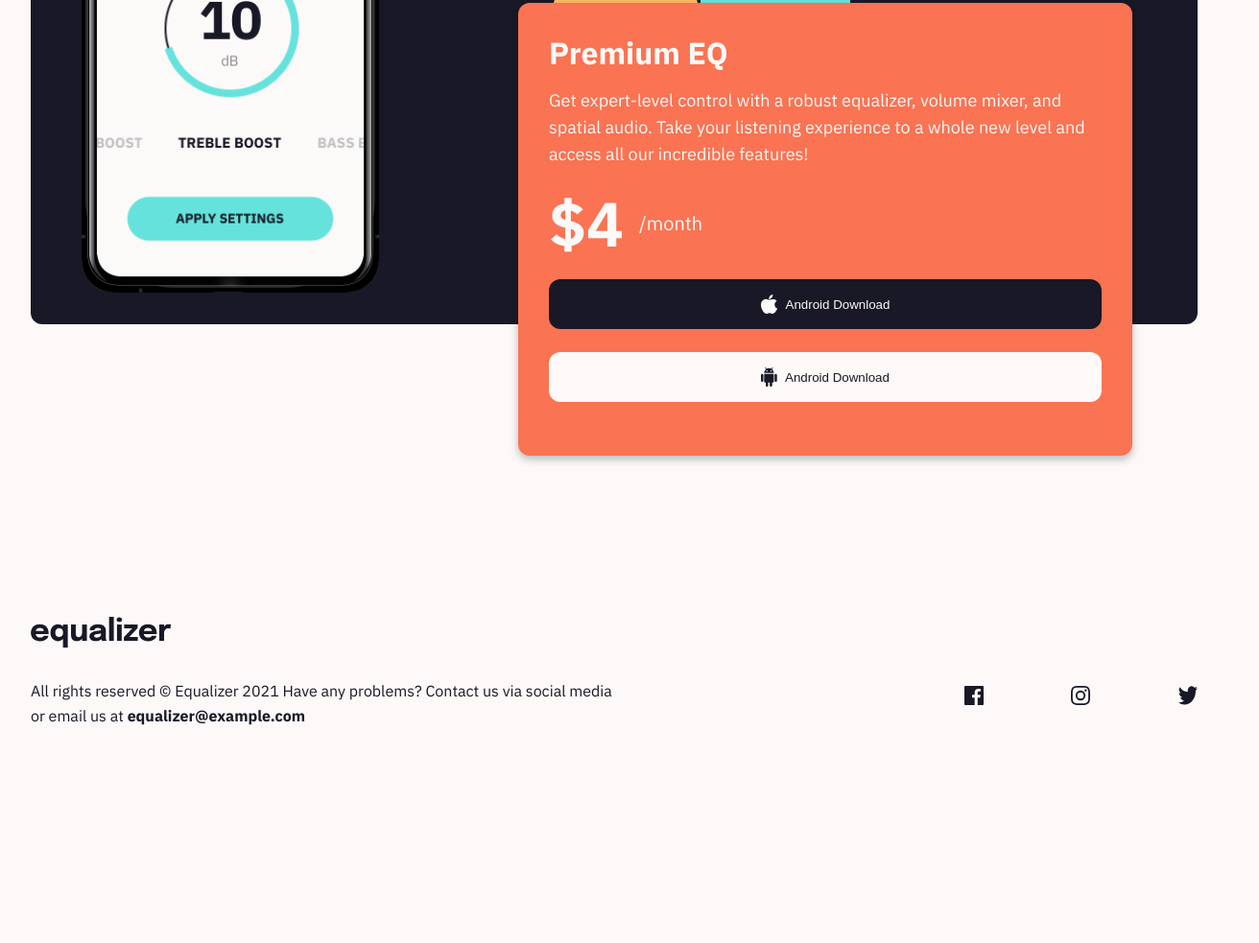
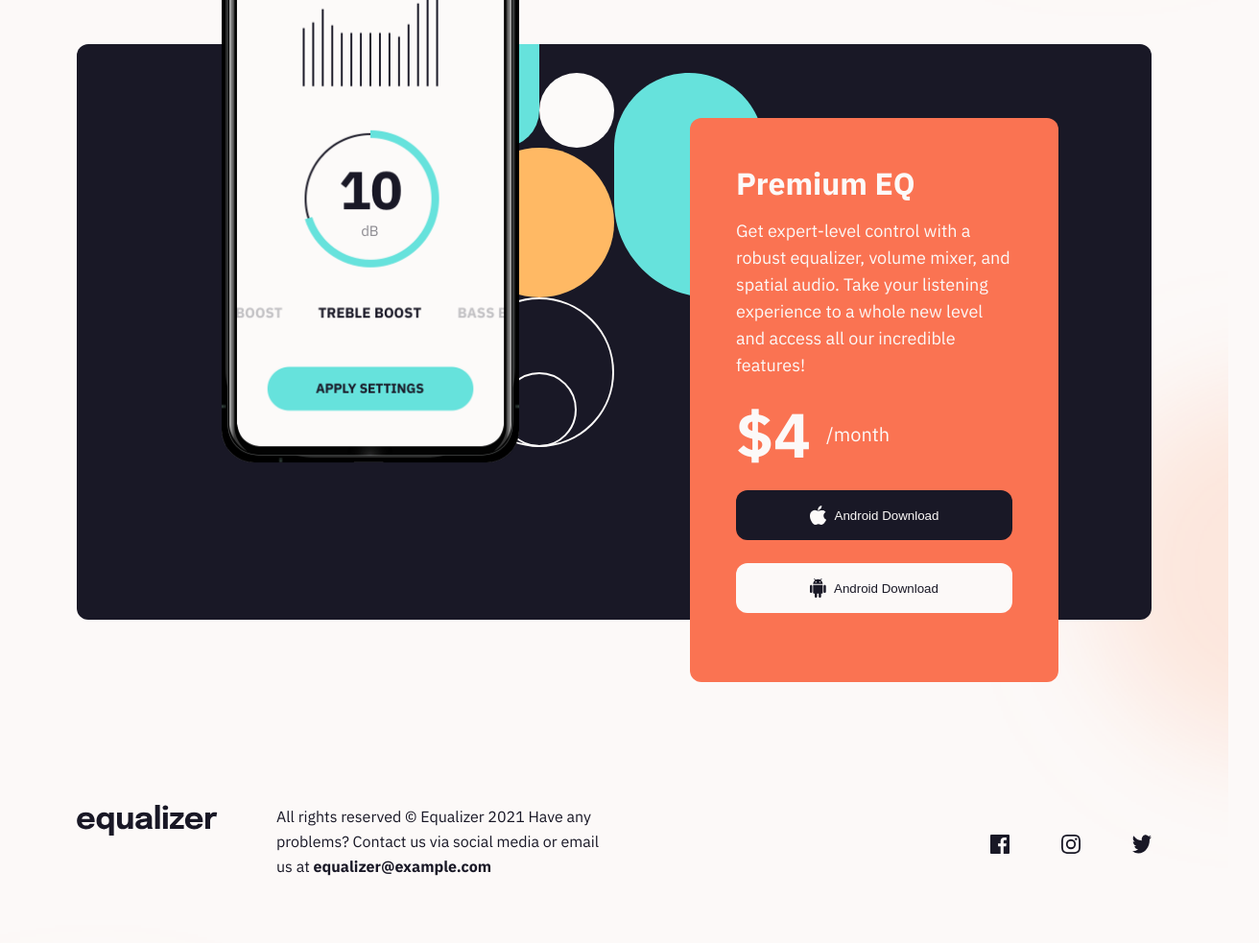
Before and after one commit to laynet/equalizer-landing-page, a website built with Parcel: page src/index.html in a window 1280 px wide. Shown: the part 834-1817 px from the top of the page at 96% size, 1312 px wide, since content can reach past the window. Before the commit the page ends 1689 px from the top, so only its background shows below. Built offline with nearby package versions, Linux system fonts and the light colour scheme.

Commit message:
what a mess lol

```diff
--- a/src/css/main.scss
+++ b/src/css/main.scss
@@ -3,6 +3,7 @@
 $font-family: 'IBM Plex Sans', sans-serif;
 
 $tablet: 760px;
+$desktop: 1100px;
 
 $blue: hsla(177, 68%, 64%, 1);
 $orange: hsla(12, 94%, 65%, 1);
@@ -51,7 +52,19 @@ body {
   // grid-template-rows: min-content 1fr;
 
   overflow-x: hidden;
+
+  @media (min-width: $desktop) {
+    background-image: url('../assets/bg-main-desktop.png');
+    // background-position: right -10rem top -18rem;
+    background-position: left -15rem top -18rem;
+  }
 }
+
+// main {
+//   @media (min-width: $desktop) {
+//     padding: 3rem;
+//   }
+// }
 
 /* make images easier to work with */
 img,
@@ -105,7 +118,7 @@ picutre {
 
   &:hover,
   &:active {
-    background-color: $orange;
+    background-color: $gold;
   }
 }
 
@@ -114,6 +127,9 @@ picutre {
 .card-wrapper {
   @media (min-width: $tablet) {
     padding: 2rem;
+  }
+  @media (min-width: $desktop) {
+    padding: 5rem;
   }
 }
 .card {
@@ -134,6 +150,13 @@ picutre {
     width: 50%;
     top: -367px;
     right: 100px;
+    filter: none;
+  }
+  @media (min-width: $desktop) {
+    width: 30%;
+    top: -603px;
+    right: 177px;
+    padding: 3rem;
   }
 
   h2 {
@@ -173,6 +196,10 @@ picutre {
   @media (min-width: $tablet) {
     background-position: 60% -3rem;
   }
+  @media (min-width: $desktop) {
+    background-position: 50% -3rem;
+    height: 600px;
+  }
 }
 
 .hero {
@@ -187,6 +214,12 @@ picutre {
     background-image: url('../assets/bg-main-tablet.png');
     background-position: right -10rem top -18rem;
     height: 80vh;
+  }
+
+  @media (min-width: $desktop) {
+    background-image: none;
+    padding: 5rem;
+    height: 100vh;
   }
 }
 
@@ -207,6 +240,10 @@ picutre {
     top: -2rem;
     right: -2rem;
     width: 275px;
+  }
+
+  @media (min-width: $desktop) {
+    right: 0;
   }
 }
 
@@ -229,6 +266,12 @@ picutre {
       font-size: 64px;
       line-height: 64px;
       letter-spacing: -0.73px;
+    }
+    @media (min-width: $desktop) {
+      width: 75%;
+      // font-size: 64px;
+      // line-height: 64px;
+      // letter-spacing: -0.73px;
     }
   }
 
@@ -257,6 +300,10 @@ picutre {
     top: 32%;
     left: 240px;
   }
+  @media (min-width: $desktop) {
+    top: 26%;
+    left: 386px;
+  }
 }
 
 .footer {
@@ -270,13 +317,26 @@ picutre {
     justify-content: space-between;
     align-items: center;
   }
+  @media (min-width: $desktop) {
+    padding: 5rem;
+    // justify-content: space-between;
+    align-items: flex-start;
+    margin-top: 2rem;
+  }
 
   .footer-content {
     @media (min-width: $tablet) {
       width: 50%;
     }
+    @media (min-width: $desktop) {
+      display: flex;
+      align-items: flex-start;
+    }
     .footer-logo {
       margin-bottom: 2rem;
+      @media (min-width: $desktop) {
+        margin-right: 13rem;
+      }
     }
 
     .footer-text {
@@ -302,6 +362,10 @@ picutre {
       width: 20%;
       margin-top: 3rem;
     }
+    @media (min-width: $desktop) {
+      width: 15%;
+      margin-top: 2rem;
+    }
     img {
       @media (min-width: $tablet) {
         width: 20px;
```
Also changed, not shown: dist/bg-main-desktop.b5b490ae.png (added), src/css/dist/main.css, 2 other files.
